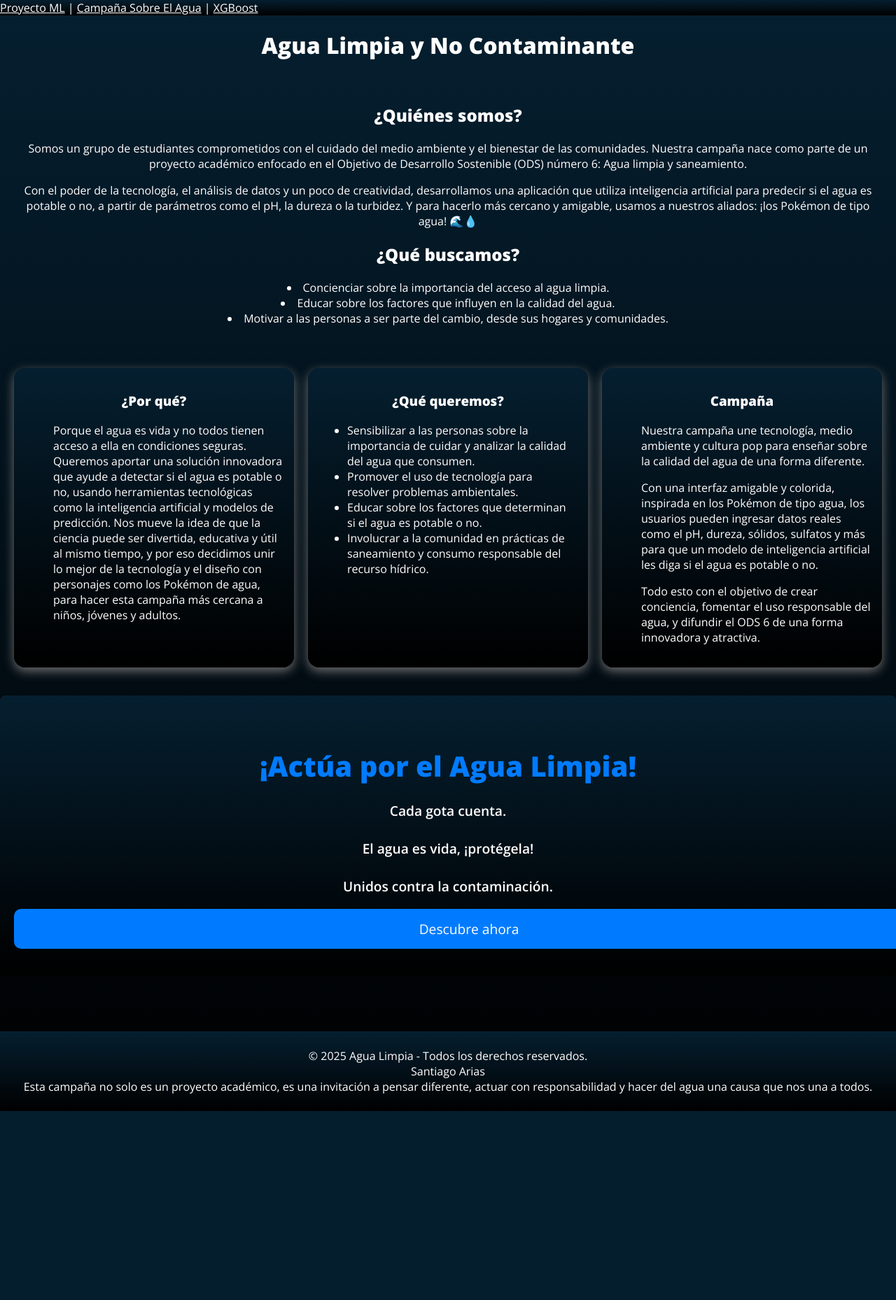
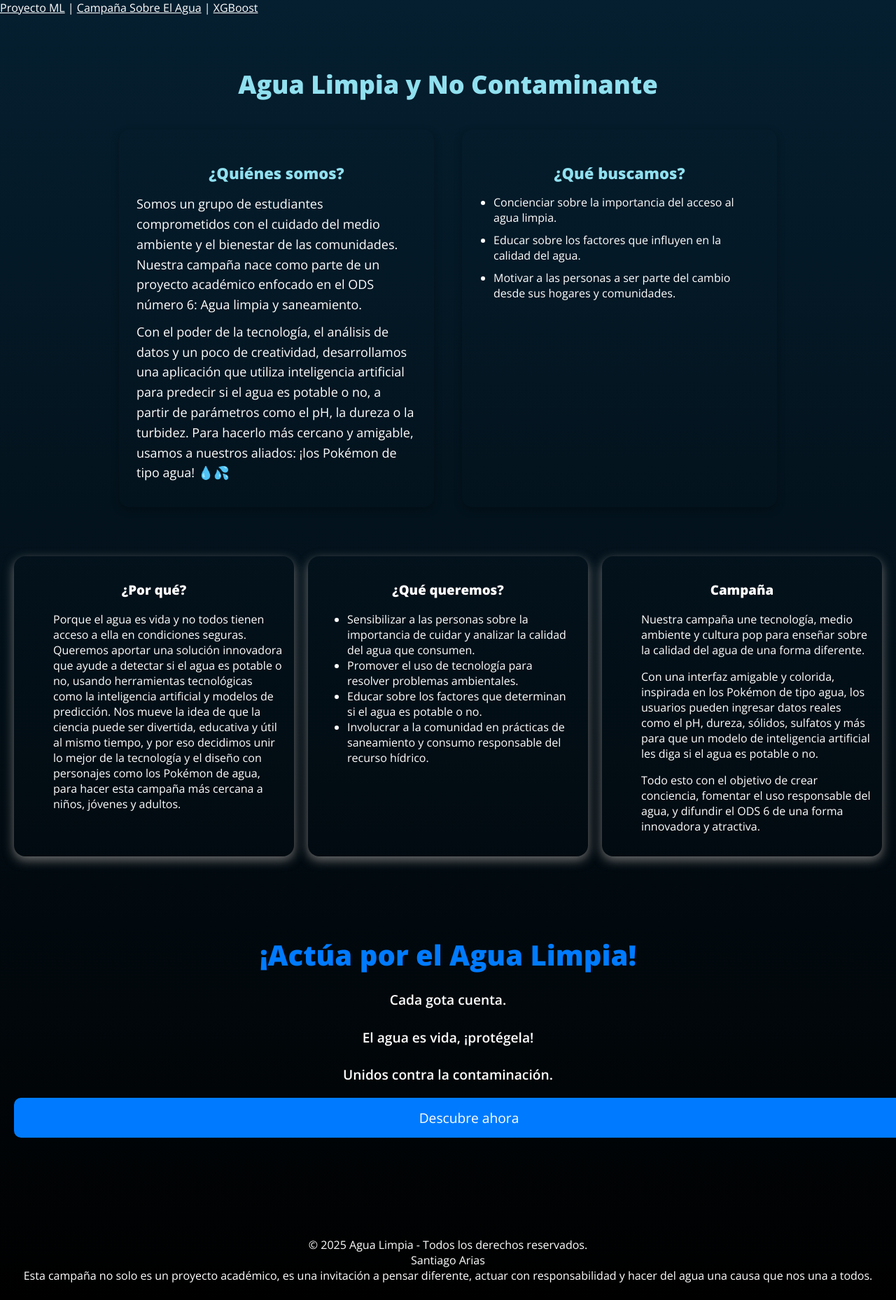
Before and after one commit to Arias1178/proyecto_ods_agua, a Flask app: a page that uses templates/index.html in a window 1280 px wide. Shown: the whole page at 70% size. Before the commit the page ends 1588 px from the top, so only its background shows below. Run offline with Flask 3, Linux system fonts and the light colour scheme; parts of the project's set-up code (start-up, migrations or seed data) failed here and were passed over.

Commit message:
css y html final

```diff
--- a/static/contendmenu.css
+++ b/static/contendmenu.css
@@ -5,11 +5,11 @@ body {
 }
 
 h1{
- color: rgb(255, 255, 255);
+ color: #00b4d8;
  text-align: center;
 }
 h2{
-   color: rgb(255, 255, 255);
+   color: #00b4d8;
  text-align: center;
 }
 
--- a/static/estilos.css
+++ b/static/estilos.css
@@ -4,6 +4,7 @@
     color: white;
     margin: 0;
     padding: 0;
+    min-height: 100vh;
 }
 
 /* Encabezados */
@@ -12,9 +13,75 @@
     color: white;
 }
 
+.seccion-encabezado {
+    text-align: center;
+    padding: 50px 20px;
+    color: #ffffff;
+    background-color: transparent;
+}
+
+.seccion-encabezado h1 {
+    font-size: 36px;
+    margin-bottom: 20px;
+    color: #90e0ef;
+}
+
+.seccion-encabezado h2 {
+    font-size: 28px;
+    margin-top: 40px;
+    color: #00b4d8;
+}
+
+.seccion-encabezado p {
+    max-width: 900px;
+    margin: 10px auto;
+    font-size: 18px;
+    line-height: 1.6;
+}
+
+/* Nuevo: estilo de contenedor de texto lateral (quienes somos, qué buscamos) */
+.seccion-informativa {
+    display: flex;
+    flex-wrap: wrap;
+    justify-content: center;
+    gap: 40px;
+    margin-top: 40px;
+}
+
+.bloque-informativo {
+    background-color: transparent;
+    color: #ffffff;
+    border-radius: 15px;
+    padding: 25px;
+    max-width: 400px;
+    box-shadow: 0 4px 12px rgba(0,0,0,0.3);
+    text-align: left;
+    transition: transform 0.3s ease, box-shadow 0.3s ease;
+}
+
+.bloque-informativo:hover {
+    transform: translateY(-5px);
+    box-shadow: 0 6px 18px rgba(0, 180, 216, 0.4);
+}
+
+.bloque-informativo h3 {
+    font-size: 22px;
+    margin-bottom: 15px;
+    color: #90e0ef;
+}
+
+.bloque-informativo ul {
+    padding-left: 20px;
+}
+
+.bloque-informativo ul li {
+    margin-bottom: 10px;
+    list-style-type: disc;
+}
+
 /* Navbar */
 .navbar {
-    background: linear-gradient(#051f30, #000000);
+    background-color: transparent;
 }
 
 .navbar a {
@@ -33,14 +100,14 @@
 
 /* Formulario */
 #formulario {
-    background: linear-gradient(#051f30, #000000);
+    background-color: transparent;
     color: white;
     padding: 4rem 2rem;
     border-radius: 10px;
     box-shadow: 0 4px 8px rgba(0, 0, 0, 0.1);
     max-width: 700px;
     margin: 3rem auto;
-    color: #333;
+    color: #ffffff;
 }
 
 #formulario h2 {
@@ -66,14 +133,13 @@
     border-color: #007bff;
     box-shadow: 0 0 5px rgba(0, 123, 255, 0.5);
 }
-/* ... otros estilos ... */
 
 /* Estilos para la sección de la campaña */
 .seccion-campana.contenedor {
     text-align: center;
     padding: 40px 20px;
-    background: linear-gradient(#051f30, #000000); /* Un fondo claro para destacar */
-    color: #ffffff; /* Texto oscuro para contraste */
+    background-color: transparent;
+    color: #ffffff;
     margin-bottom: 30px;
     border-radius: 8px;
 }
@@ -126,7 +191,7 @@
 
 /* Footer */
 footer {
-    background: linear-gradient(#051f30, #000000);
+    background-color: transparent;
     color: white;
     text-align: center;
     padding: 1.5rem 0;
@@ -138,7 +203,7 @@
 
 /* Topbar */
 .container-fluid.bg-primary {
-    background: linear-gradient(#051f30, #000000);
+    background-color: transparent;
 }
 
 .container-fluid.bg-primary .text-white {
@@ -176,22 +240,21 @@
     -webkit-box-shadow: 0px 5px 15px 0px rgba(112,112,112,1);
     -moz-box-shadow: 0px 5px 15px 0px rgba(112,112,112,1);
     box-shadow: 0px 5px 15px 0px rgba(112,112,112,1);
-    background: linear-gradient(#051f30, #000000);
+    background-color: transparent;
     padding: 1rem;
     box-sizing: border-box;
     border-radius: 1rem;
     overflow: hidden;
     flex: 1 1 300px;
     max-width: 400px;
-    margin-bottom: 20px; /* Espacio entre filas si se envuelven */
+    margin-bottom: 20px;
 }
 
 .cuadro:hover {
     transform: scale(1.03);
 }
 
-
-/* Responsive para los cuadros */
+/* Responsive para cuadros */
 @media (max-width: 768px) {
     .contenedor-cuadros {
         flex-direction: column;
--- a/static/objetivos.css
+++ b/static/objetivos.css
@@ -6,7 +6,7 @@ body {
 }
 
 h1, h2 {
-    color: rgb(255, 255, 255);
+    color: #00b4d8;
     text-align: center;
 }
 
--- a/templates/index.html
+++ b/templates/index.html
@@ -30,19 +30,26 @@
         </div>
     </div>
 
-    <header class="header-principal">
-        <h1>Agua Limpia y No Contaminante</h1>
-    </header>
+   <div class="seccion-encabezado">
+  <h1>Agua Limpia y No Contaminante</h1>
 
-    <section class="seccion-quienes-somos contenedor">
-        <h2>¿Quiénes somos?</h2>
-        <p>Somos un grupo de estudiantes comprometidos con el cuidado del medio ambiente y el bienestar de las comunidades. Nuestra campaña nace como parte de un proyecto académico enfocado en el Objetivo de Desarrollo Sostenible (ODS) número 6: Agua limpia y saneamiento.</p>
-    <p>Con el poder de la tecnología, el análisis de datos y un poco de creatividad, desarrollamos una aplicación que utiliza inteligencia artificial para predecir si el agua es potable o no, a partir de parámetros como el pH, la dureza o la turbidez.
-Y para hacerlo más cercano y amigable, usamos a nuestros aliados: ¡los Pokémon de tipo agua! 🌊💧</p>
-<h2>¿Qué buscamos?</h2>
-<li>Concienciar sobre la importancia del acceso al agua limpia.</li>
-<li>Educar sobre los factores que influyen en la calidad del agua.</li>
-<li>Motivar a las personas a ser parte del cambio, desde sus hogares y comunidades.</li>
+  <div class="seccion-informativa">
+    <div class="bloque-informativo">
+      <h3>¿Quiénes somos?</h3>
+      <p>Somos un grupo de estudiantes comprometidos con el cuidado del medio ambiente y el bienestar de las comunidades. Nuestra campaña nace como parte de un proyecto académico enfocado en el ODS número 6: Agua limpia y saneamiento.</p>
+      <p>Con el poder de la tecnología, el análisis de datos y un poco de creatividad, desarrollamos una aplicación que utiliza inteligencia artificial para predecir si el agua es potable o no, a partir de parámetros como el pH, la dureza o la turbidez. Para hacerlo más cercano y amigable, usamos a nuestros aliados: ¡los Pokémon de tipo agua! 💧💦</p>
+    </div>
+
+    <div class="bloque-informativo">
+      <h3>¿Qué buscamos?</h3>
+      <ul>
+        <li>Concienciar sobre la importancia del acceso al agua limpia.</li>
+        <li>Educar sobre los factores que influyen en la calidad del agua.</li>
+        <li>Motivar a las personas a ser parte del cambio desde sus hogares y comunidades.</li>
+      </ul>
+    </div>
+  </div>
+</div>
     </section>
 
     <section class="contenedor-principal contenedor">
```
Also changed, not shown: other parts of static/estilos.css (+17 -18 lines), static/resul.css (+60 -0 lines), templates/resultado.html (+19 -1 lines).
